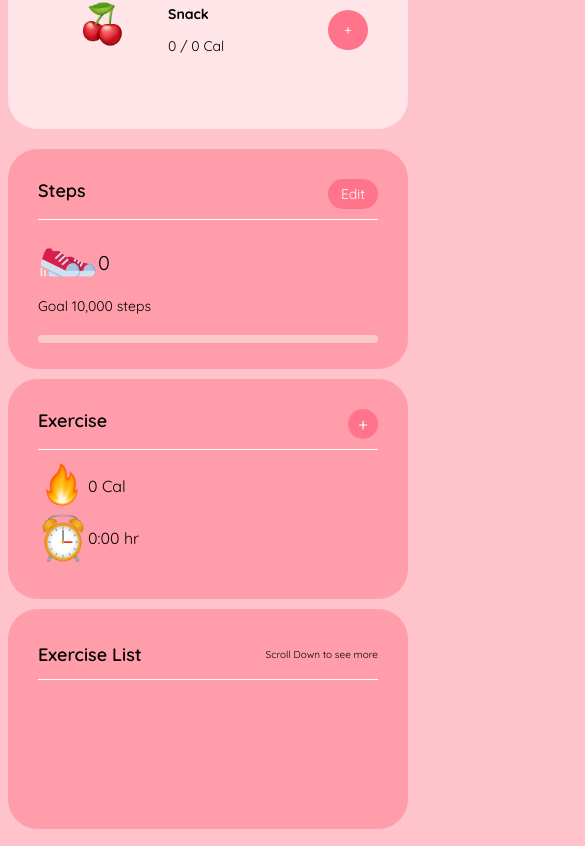
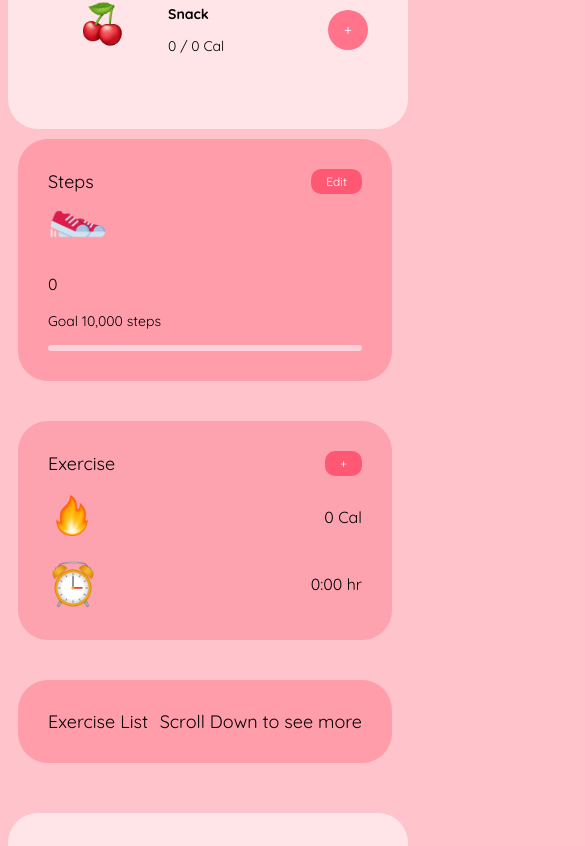
Before and after one commit to dorpanz/CalorieCounter, a React (Create React App) app: page /diary in a window 390 px wide. Shown: the part 858-1704 px from the top of the page, 585 px wide, since content can reach past the window. Built offline with nearby package versions, Linux system fonts and the light colour scheme.

Commit message:
responsive layout

```diff
--- a/src/Activities.css
+++ b/src/Activities.css
@@ -1,32 +1,35 @@
-.activity{
+.activity {
     margin-top: 20px;
-    border:none;
-    width: 1000px;
-    background-color: none;
+    width: 100%;
+    max-width: 1000px;
     margin: auto;
-    margin-top: 20px;
+    padding: 10px;
 }
 
-.steps{
+.steps {
     background-color: rgb(255, 157, 171);
-    width: 300px;
+    width: 100%;
+    max-width: 300px;
     height: 220px;
     padding: 30px;
     box-sizing: border-box;
     border-radius: 30px;
+    margin-bottom: 20px;
 }
-.steps-input{
+
+.steps-input {
     font-size: 18px;
     width: 120px;
     background-color: rgb(254, 226, 231);
-    border: none ;
+    border: none;
     border-radius: 10px;
 }
 
-.steps-input-cont{
+.steps-input-cont {
     display: flex;
     height: 65px;
 }
+
 .progress-per-steps {
     position: relative;
     display: block;
@@ -34,101 +37,65 @@
     max-width: 100%;
     border-radius: 20px;
     background-color: rgb(255, 88, 116);
-    animation: progress 0.4s ease-in-out forwards;
-    opacity: 0;
-    animation-delay: 0.1s;
+    animation: progress 0.4s ease-in-out;
 }
 
-.activity-item{
+.goal-steps {
+    font-size: 14px;
+    margin-top: 10px;
+}
+
+.title-excer {
     display: flex;
-    justify-content: space-evenly;
+    justify-content: space-between;
+    align-items: center;
+    font-size: 18px;
+}
+
+.add-execr {
+    padding: 5px 15px;
+    font-size: 14px;
+    background-color: rgb(255, 88, 116);
+    border: none;
+    border-radius: 10px;
+    color: #fff;
+    cursor: pointer;
+}
+
+.burned-amount {
+    display: flex;
+    align-items: center;
+    justify-content: space-between;
+    margin-top: 15px;
+}
+
+.burned-amount p {
+    font-size: 18px;
+    margin-left: 10px;
+}
+
+.activity-item {
+    display: flex;
+    justify-content: space-between;
+    flex-wrap: wrap;
+    gap: 20px;
+}
+
+.excersie-add {
+    background-color: rgb(253, 162, 175);
 }
 
 .progress-steps {
-    margin-top: 20px;
-    background-color: rgb(249, 202, 202);
-    height: 8px;
-    max-width: 230px;
+    height: 6px;
+    width: 100%;
+    max-width: 100%;
     border-radius: 20px;
-}
-
-
-@keyframes progress {
-    0%{
-        width: 0;
-        opacity: 1;
-    }
-
-    100%{
-        opacity: 1;
-    }
-}
-
-.steps-amount{
-    display: flex;
-    font-size: 20px;
-}
-
-.title-steps{
-    font-weight:600;
-    font-size: 18px;
-}
-
-.goal-steps{
-    font-size: 14px;
-}
-
-.burned-amount{
-    display: flex;
-    font-size: 16px;
-}
-
-.title-excer{
-    font-weight:600;
-    font-size: 18px;
-    display: flex;
-    justify-content: space-between;
-    padding-bottom: 10px;
-    border-bottom: 1px solid rgb(255, 255, 255);
-    margin-bottom: 10px;
-}
-
-.add-execr{
-    border: none;
-    background-color: rgb(255, 116, 139);
-    border-radius: 50%;
-    height: 30px;
-    width: 30px;
-    font-size: 18px;
-    font-family: "Quicksand", sans-serif;
-    color:rgb(255, 255, 255);
-    cursor: pointer;
-    font-weight: 400;
-}
-
-.add-execr.edit{
-    width: 50px;
-    border-radius: 20px;
-    font-size: 14px;
-}
-
-.add-execr.save{
-    width: 60px;
-    border-radius: 20px;
-    font-size: 14px;
-}
-
-.activity-list {
-    width: 300px;
-    height: 220px;
-    background-color: rgb(255, 157, 171);
-    padding: 30px;
-    box-sizing: border-box;
-    border-radius: 30px;
+    background-color: rgb(253, 209, 217);
+    margin-top: 15px;
 }
 
 .exercise-list-container {
-    max-height: 120px;
+    max-height: 300px;
     overflow-y: auto;
 }
 
@@ -136,143 +103,110 @@
     display: flex;
     justify-content: space-between;
     align-items: center;
-    background-color: #f8d7da;
+    padding: 10px;
+    background-color: rgb(255, 236, 239);
     border-radius: 10px;
-    margin: 10px 0;
-    padding: 10px;
+    margin-bottom: 10px;
+}
+
+.exercise-info {
+    display: flex;
+    flex-direction: column;
 }
 
 .exercise-activity {
     font-weight: bold;
-    color: rgb(255, 88, 116);
-    margin: 0;
 }
 
 .exercise-details {
-    margin: 0;
     font-size: 14px;
-    color: gray;
+}
+
+.delete-button {
+    padding: 5px 10px;
+    background-color: rgb(255, 88, 116);
+    color: white;
+    border: none;
+    border-radius: 5px;
+    cursor: pointer;
 }
 
 .modal {
     display: flex;
+    justify-content: center;
     align-items: center;
-    justify-content: center;
     position: fixed;
-    z-index: 1;
+    top: 0;
     left: 0;
-    top: 0;
     width: 100%;
     height: 100%;
-    overflow: auto;
-    background-color: rgba(0, 0, 0, 0.5);
+    background-color: rgba(0, 0, 0, 0.4);
+    z-index: 1000;
 }
 
 .modal-content {
-    background-color: #fefefe;
+    background-color: #fff;
     padding: 20px;
-    border: 1px solid #888;
+    border-radius: 10px;
     width: 300px;
-    border-radius: 20px;
 }
 
 .close-button-activ {
-    color: #aaa;
     float: right;
-    font-size: 28px;
-    font-weight: bold;
     cursor: pointer;
 }
 
-.close-button-activ:hover,
-.close-button-activ:focus {
-    color: black;
+.error-message {
+    color: red;
 }
 
-.delete-button {
-    background-color: rgb(255, 88, 116);
-    border: none;
-    border-radius: 5px;
-    color: white;
-    padding: 5px 10px;
-    cursor: pointer;
-}
-.delete-button:hover{
-    background-color: rgb(194, 63, 85);
-}
-.modal h2 {
-    margin-top: 0;
-    font-size: 24px;
+@media (max-width: 768px) {
+    .activity-item {
+        flex-direction: column;
+        align-items: center;
+    }
+
+    .steps {
+        max-width: 100%;
+        height: auto;
+    }
+
+    .exercise-item {
+        flex-direction: column;
+        align-items: flex-start;
+    }
+
+    .delete-button {
+        margin-top: 10px;
+    }
 }
 
-.modal input {
-    width: 100%;
-    padding: 10px;
-    margin-bottom: 10px;
-    box-sizing: border-box;
-    border-radius: 10px;
-    border: 1px solid #ddd;
-    font-size: 16px;
-}
-
-.modal button {
-    width: 100%;
-    padding: 10px;
-    background-color: #5cb85c;
-    color: white;
-    border: none;
-    border-radius: 10px;
-    font-size: 16px;
-    cursor: pointer;
-}
-
-.modal button:hover {
-    background-color: #4cae4c;
-}
-
-.scroll-down{
-    font-size: 10px;
-    font-weight: 400;
-}
-
-.title-excer.ex-list{
-    display: flex;
-    align-items: center;
-    height: 30px;
-}
-
-@media all and (max-width:500px) {
-    .activity-item{
-        width: 40%;
+@media (max-width: 480px) {
+    .steps-input-cont {
         flex-direction: column;
-        justify-content: center;
-        align-items: center;
-    }
-    .steps{
-        width: 400px;
-        margin-bottom: 10px;
     }
 
-    .progress-steps{
-        max-width: 400px;
-    }
-
-    .modal-content input{
+    .steps-input {
         width: 100%;
     }
 
-    .modal button {
-        width: 100%;
+    .add-execr {
+        font-size: 12px;
     }
 
-    .modal-content {
-        display: flex;
-        flex-direction: column;
-        margin: 20% ; /* Center modal vertically */
-        padding: 20px;
-        background-color: #fefefe;
-        border: 1px solid #888;
-        border-radius: 20px;
+    .burned-amount p {
+        font-size: 16px;
     }
 
+    .exercise-activity {
+        font-size: 16px;
+    }
+
+    .exercise-details {
+        font-size: 12px;
+    }
+
+    .delete-button {
+        font-size: 12px;
+    }
 }
--- a/src/App.css
+++ b/src/App.css
@@ -1,6 +1,5 @@
 body {
   background-color: rgb(255, 195, 204);
-  overflow-x: hidden;
 }
 
 * {
--- a/src/Food.css
+++ b/src/Food.css
@@ -83,9 +83,6 @@
 
 
 @media all and (max-width:500px) {
-    body{
-        overflow-x: hidden;
-    }
     .summary{
         width: 300px;
     }
```
